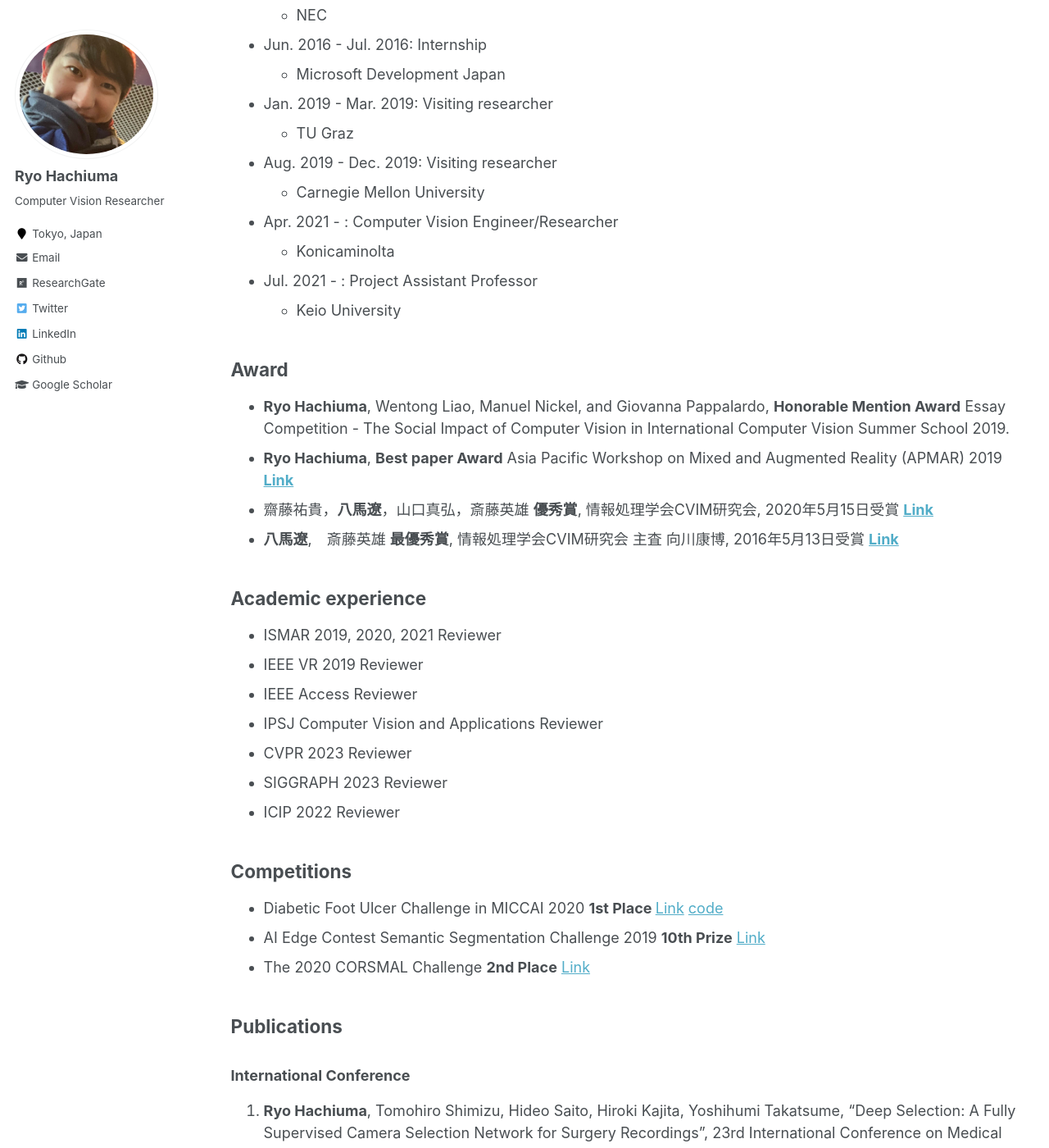
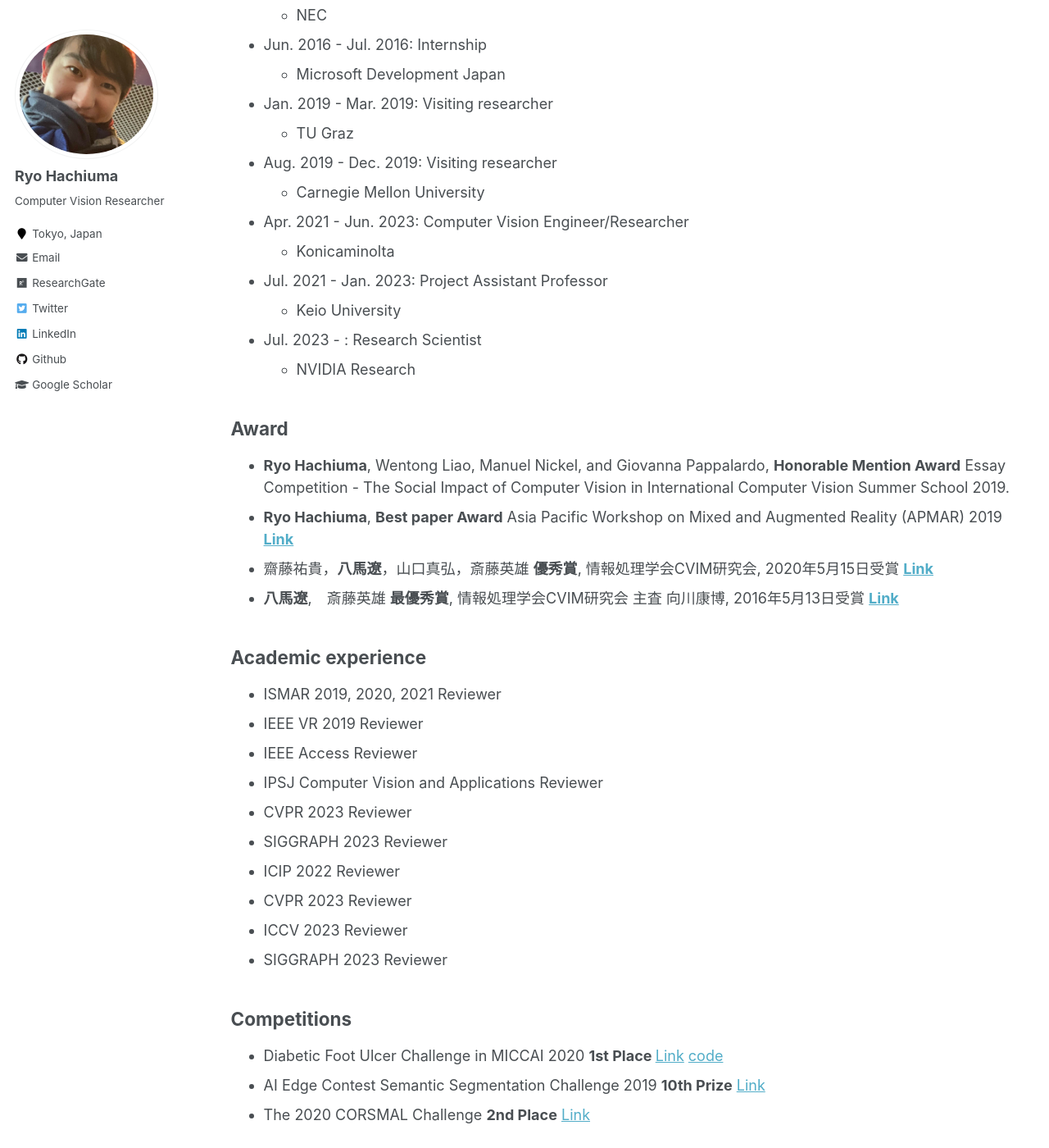
Before and after one commit to ryohachiuma/ryohachiuma.github.io, a Jekyll site: the page built from _pages/cv.md, in a window 1280 px wide and 1400 px high, scrolled down 456 px. Shown: the whole window at 82% size. Built offline with Jekyll 4.4.1, drawn with Linux system fonts in a browser that asks for light colours.

Commit message:
update nvidia

```diff
--- a/_pages/cv.md
+++ b/_pages/cv.md
@@ -23,10 +23,12 @@ redirect_from:
   * TU Graz
 * Aug. 2019 - Dec. 2019: Visiting researcher
   * Carnegie Mellon University
-* Apr. 2021 - : Computer Vision Engineer/Researcher
+* Apr. 2021 - Jun. 2023: Computer Vision Engineer/Researcher
   * Konicaminolta
-* Jul. 2021 - : Project Assistant Professor
+* Jul. 2021 - Jan. 2023: Project Assistant Professor
   * Keio University
+* Jul. 2023 - : Research Scientist
+  * NVIDIA Research
 
 ## Award
 - **Ryo Hachiuma**, Wentong Liao, Manuel Nickel, and Giovanna Pappalardo, <b>Honorable Mention Award</b> Essay Competition - The Social Impact of Computer Vision in International Computer Vision Summer School 2019.
@@ -43,6 +45,9 @@ redirect_from:
 - CVPR 2023 Reviewer
 - SIGGRAPH 2023 Reviewer
 - ICIP 2022 Reviewer
+- CVPR 2023 Reviewer
+- ICCV 2023 Reviewer
+- SIGGRAPH 2023 Reviewer
 
 
 ## Competitions
```
Also changed, not shown: _pages/about.md (+3 -5 lines).
